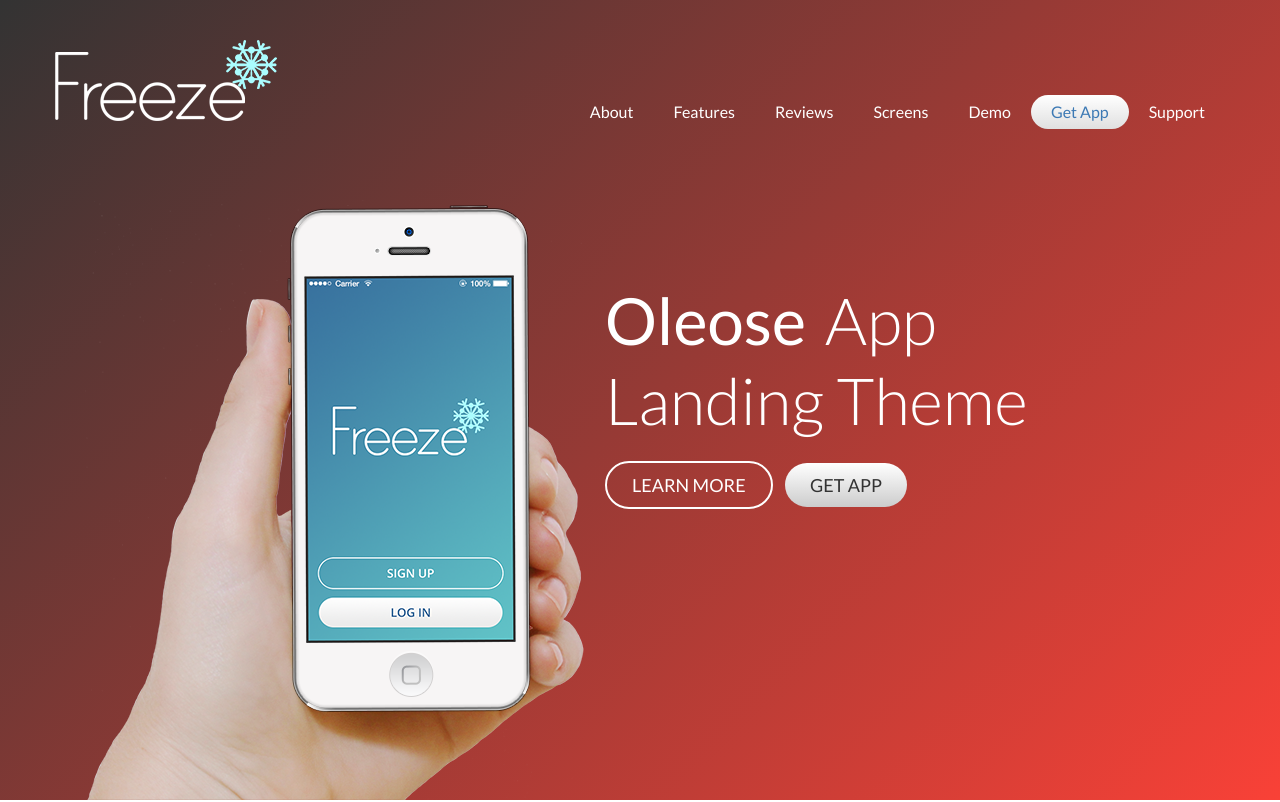
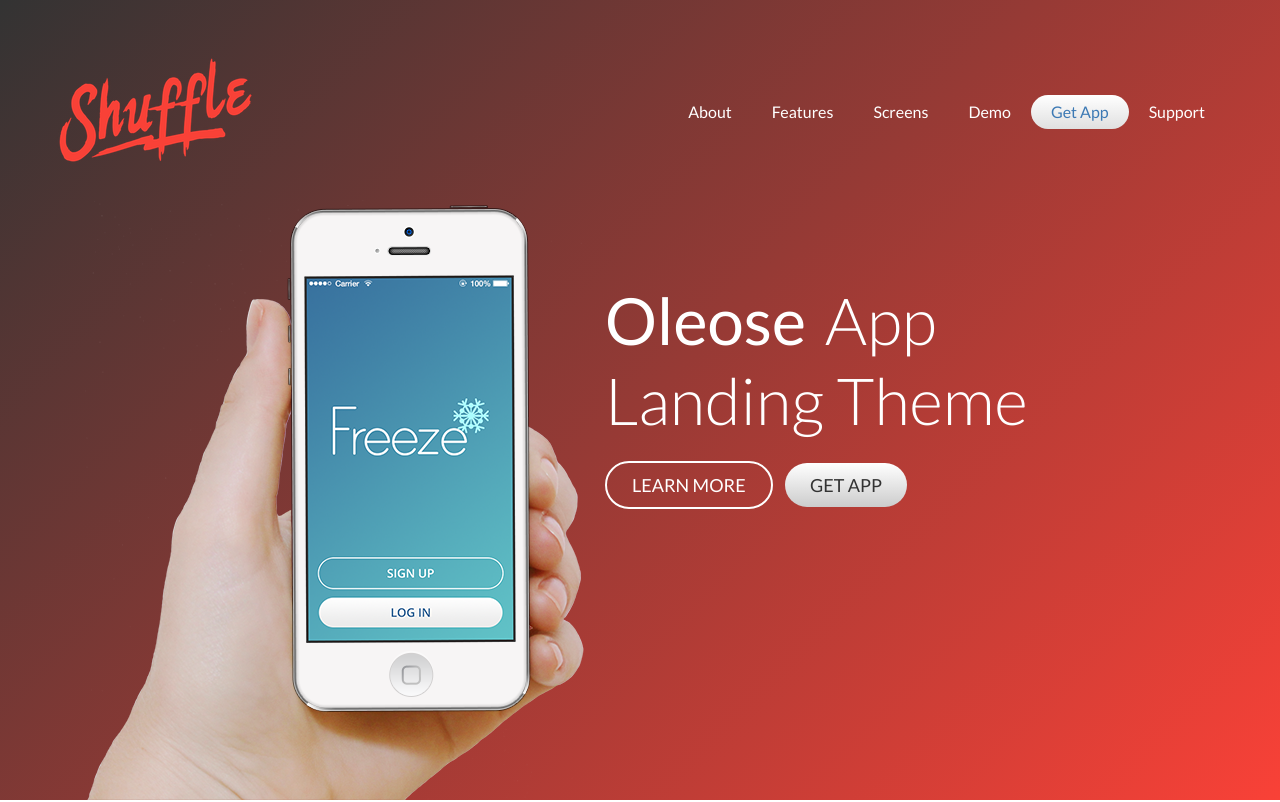
Before and after one commit to mayuur/Shuffle_Website, a website: page index.html in a window 1280 px wide. Shown: the top 802 px of the page. Drawn offline with Linux system fonts and the light colour scheme.

Commit message:
UI Changes
Updated logo for Shuffle
Removed Reviews section temporarily

```diff
--- a/index.html
+++ b/index.html
@@ -55,7 +55,7 @@
                             <span class="fa fa-bars fa-lg"></span>
                         </button>
                         <a class="navbar-brand" href="index.html">
-                            <img src="assets/img/freeze/logo.png" alt="" class="logo">
+                            <img src="assets/img/freeze/logo_orange.png" alt="" class="logo">
                         </a>
                     </div>
 
@@ -67,8 +67,8 @@
                             </li>
                             <li><a href="#features">features</a>
                             </li>
-                            <li><a href="#reviews">reviews</a>
-                            </li>
+                            <!--<li><a href="#reviews">reviews</a>
+                            </li>-->
                             <li><a href="#screens">screens</a>
                             </li>
                             <li><a href="#demo">demo</a>
@@ -377,7 +377,7 @@
             </div>
         </section>
 
-        <section id="reviews">
+        <!--<section id="reviews">
             <div class="container">
                 <div class="section-heading inverse scrollpoint sp-effect3">
                     <h1>Reviews</h1>
@@ -464,7 +464,7 @@
                 </div>
             </div>
         </section>
-
+-->
         <section id="screens">
             <div class="container">
 
@@ -626,7 +626,7 @@
         <footer>
             <div class="container">
                 <a href="#" class="scrollpoint sp-effect3">
-                    <img src="assets/img/freeze/logo.png" alt="" class="logo">
+                    <img src="assets/img/freeze/logo_white.png" alt="" class="logo">
                 </a>
                 <div class="social">
                     <a href="#" class="scrollpoint sp-effect3"><i class="fa fa-twitter fa-lg"></i></a>
```
Also changed, not shown: assets/img/freeze/logo_orange.png (added), assets/img/freeze/logo_white.png (added).
